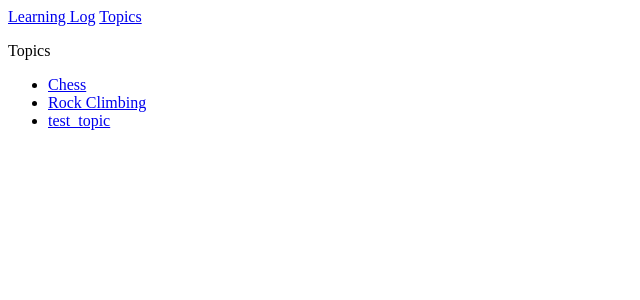
After one commit to Hocuda/learning_log, a Django app: page /topics in a window 1280 px wide. The commit adds this page. Shown: the top 300 px of the page, without its empty margins (0-640 px from the left). Run offline with Django 5.2, Linux system fonts and the light colour scheme; data comes from the database, SQL or seed files in the repository.

Commit message:
urls, views and some html webpages for the 'Topic' and 'Entry' models

```diff
--- /dev/null
+++ b/learning_logs/templates/learning_logs/base.html
@@ -0,0 +1,6 @@
+<p>
+	<a href="{% url 'learning_logs:index' %}">Learning Log</a>
+	<a href="{% url 'learning_logs:topics' %}">Topics</a>
+</p>
+
+{% block content %}{% endblock content %}
--- /dev/null
+++ b/learning_logs/templates/learning_logs/topics.html
@@ -0,0 +1,17 @@
+{% extends "learning_logs/base.html" %}
+
+{% block content %}
+
+	<p>Topics</p>
+
+	<ul>
+		{% for topic in topics %}
+			<li>
+				<a href="{% url 'learning_logs:topic' topic.id %}">{{ topic }}
+			</li>
+		{% empty %}
+			<li>No topics have been added yet.</li>
+		{% endfor %}
+	</ul>
+
+{% endblock content %}
--- a/learning_logs/urls.py
+++ b/learning_logs/urls.py
@@ -7,4 +7,8 @@ app_name = 'learning_logs'
 urlpatterns = [
 	# Главная страница
 	path('', views.index, name='index'),
+	# Страница, которая отображает все темы
+	path('topics', views.topics, name='topics'),
+	# Страница, посвященная отдельной теме
+	path('topics/<int:topic_id>/', views.topic, name='topic')
 ]
--- a/learning_logs/views.py
+++ b/learning_logs/views.py
@@ -1,5 +1,19 @@
 from django.shortcuts import render
+from .models import Topic
 
 def index(request):
 	"""Главная страница 'Журнала наблюдений' """
 	return render(request, 'learning_logs/index.html')
+
+def topics(request):
+	"""Отображает все темы"""
+	topics = Topic.objects.order_by('date_added')
+	context = {'topics': topics}
+	return render(request, 'learning_logs/topics.html', context)
+
+def topic(request, topic_id):
+	"""Показать отдельный раздел и все его записи"""
+	topic = Topic.objects.get(id=topic_id)
+	entries = topic.entry_set.order_by('-date_added')
+	context = {'topic': topic, 'entries': entries}
+	return render(request, 'learning_logs/topic.html', context)
```
Also changed, not shown: learning_logs/templates/learning_logs/index.html (+7 -2 lines), learning_logs/templates/learning_logs/topic.html (added, +18 -0 lines).
